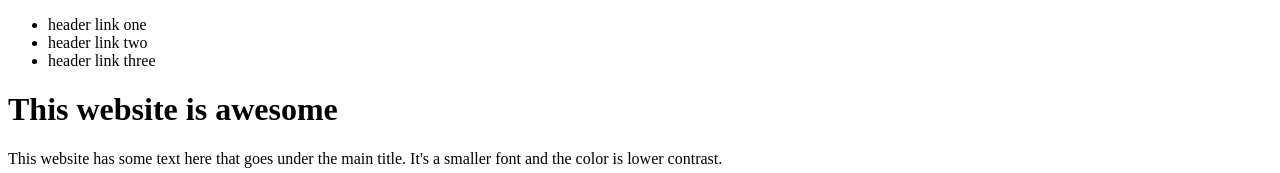
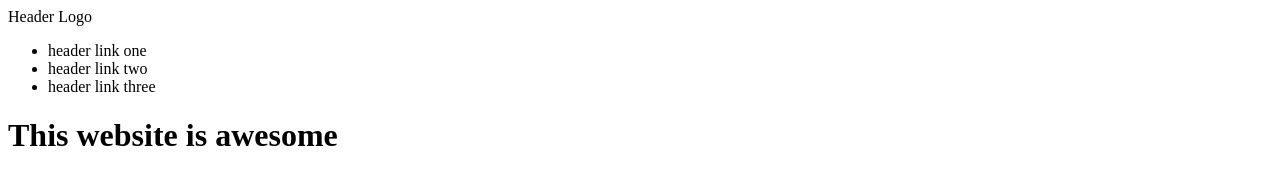
Before and after one commit to martineau-sw/odin-landing-page, a plain HTML site: page index.html in a window 1280 px wide. Shown: the top 173 px of the page. Drawn offline with Linux system fonts and the light colour scheme.

Commit message:
fix: add header logo text

```diff
--- a/index.html
+++ b/index.html
@@ -7,7 +7,7 @@
   </head>
   <body>
     <div class="header">
-      <div class="logo"></div>
+      <div class="logo">Header Logo</div>
       <ul class="links">
         <li><a>header link one</a></li>
         <li><a>header link two</a></li>
```
